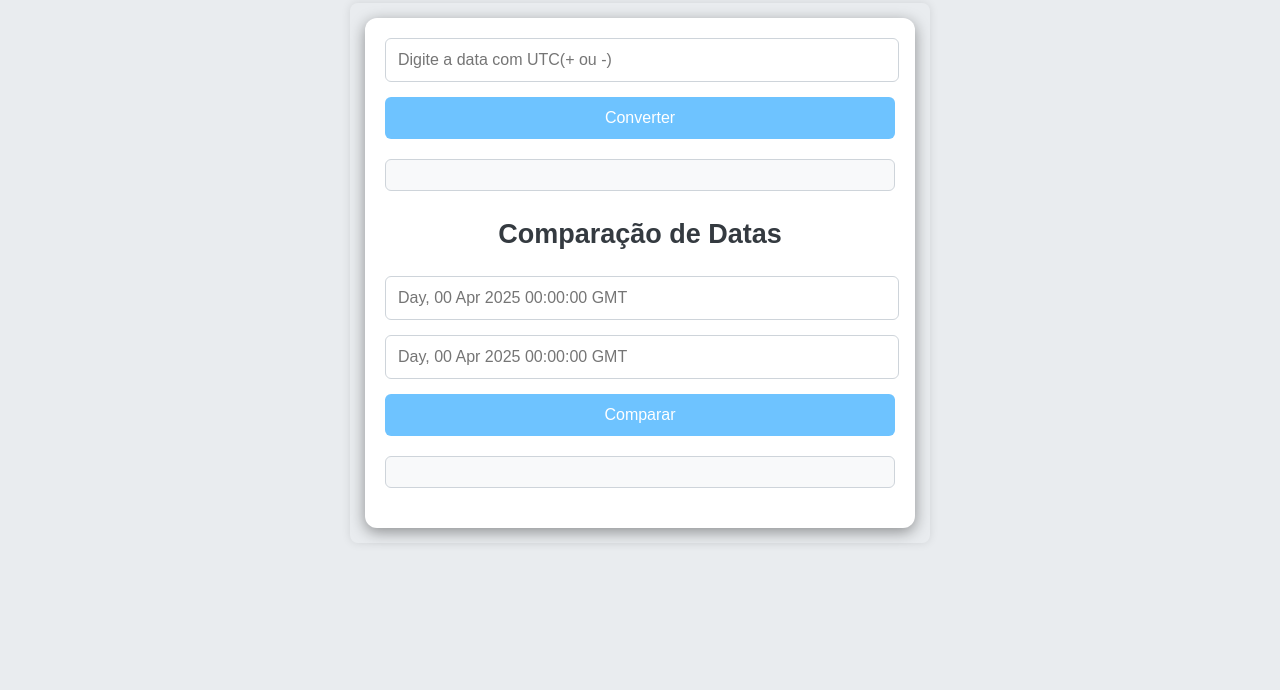
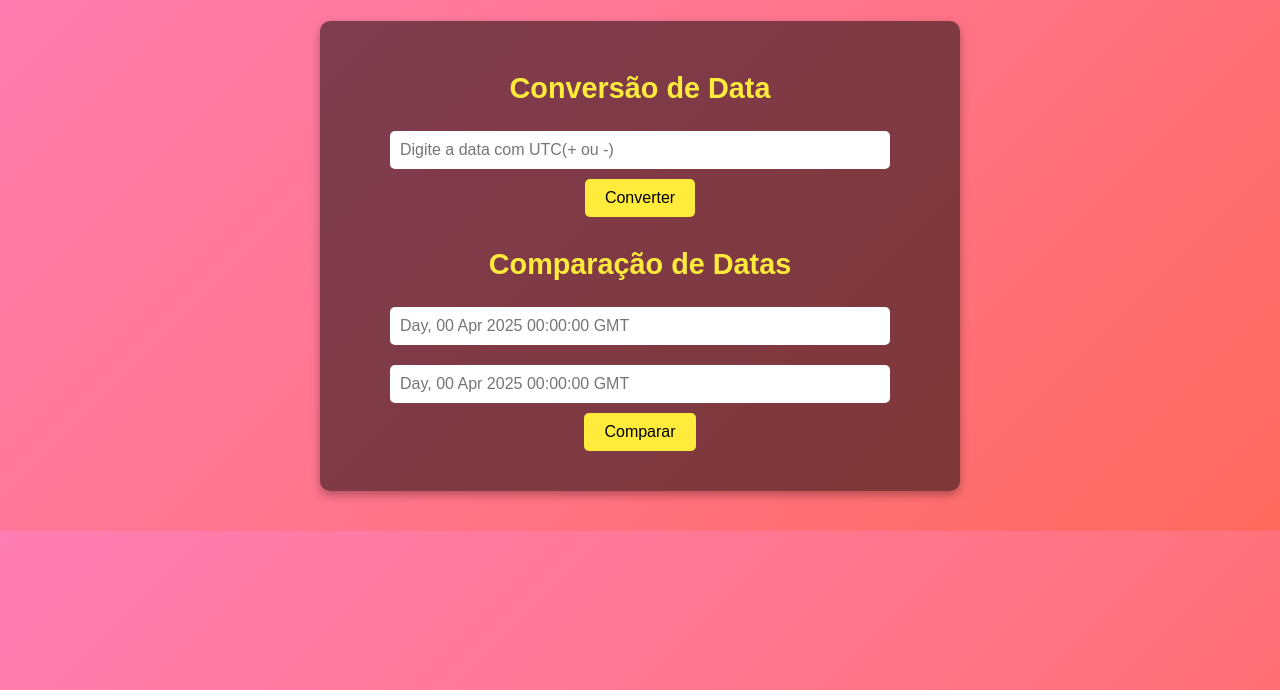
Before and after one commit to IsaacEstolano/prog-II, a website: page public/index.html in a window 1280 px wide. Shown: the part 110-800 px from the top of the page. Drawn offline with Linux system fonts and the light colour scheme.

Commit message:
deixei dahhora

```diff
--- a/public/index.html
+++ b/public/index.html
@@ -12,13 +12,14 @@
     <div class="rainbow">
         <div class="container">
             <div class="input-conv">
+                <h2>Conversão de Data</h2>
                 <input type="text" id="dateInput" placeholder="Digite a data com UTC(+ ou -)">
                 <button id="btnConv">Converter</button>
             </div>
             <div class="result" id="dateOutput"></div>
 
+            <div class="input-comp">
                 <h2>Comparação de Datas</h2>
-        <div class="input-comp">
                 <input type="text" id="date2" placeholder="Day, 00 Apr 2025 00:00:00 GMT">
                 <input type="text" id="date1" placeholder="Day, 00 Apr 2025 00:00:00 GMT">
                 <button id="btnCompare">Comparar</button>
--- a/public/main.css
+++ b/public/main.css
@@ -1,31 +1,32 @@
 body {
     font-family: 'Arial', sans-serif;
-    background-color: #e9ecef;
+    background: linear-gradient(135deg, #ff7eb3, #ff758c, #ff6a5e);
     margin: 0;
     padding: 20px;
-    color: #333;
+    color: #fff;
     line-height: 1.6;
+    text-align: center;
+}
+
+h1 {
+    font-size: 2.5rem;
+    margin-top: 20px;
+    color: #ffeb3b;
+}
+
+h2 {
+    font-size: 1.8rem;
+    margin-bottom: 10px;
+    color: #ffeb3b;
 }
 
 .container {
     max-width: 600px;
-    margin: 0 auto;
-    background: #ffffff;
+    margin: 20px auto;
     padding: 20px;
-    border-radius: 12px;
-    box-shadow: 0 4px 15px rgba(0, 0, 0, 0.4);
-    transition: transform 0.3s ease, box-shadow 0.3s ease;
-}
-
-.container:hover {
-    transform: translateY(-5px);
-    box-shadow: 0 6px 20px rgba(0, 0, 0, 0.3);
-}
-
-h1, h2 {
-    text-align: center;
-    color: #343a40;
-    margin-bottom: 20px;
+    background: rgba(0, 0, 0, 0.5);
+    border-radius: 10px;
+    box-shadow: 0 4px 10px rgba(0, 0, 0, 0.3);
 }
 
 .input-conv, .input-comp {
@@ -33,93 +34,31 @@ h1, h2 {
 }
 
 input[type="text"] {
-    width: calc(100% - 22px);
-    padding: 12px;
-    margin-bottom: 15px;
-    border: 1px solid #ced4da;
-    border-radius: 6px;
-    font-size: 16px;
-    transition: border-color 0.3s ease, box-shadow 0.3s ease;
-}
-
-input[type="text"]:focus {
-    border-color: #80bdff;
-    box-shadow: 0 0 5px rgba(0, 123, 255, 0.5);
-    outline: none;
+    width: 80%;
+    padding: 10px;
+    margin: 10px 0;
+    border: none;
+    border-radius: 5px;
+    font-size: 1rem;
 }
 
 button {
-    width: 100%;
-    padding: 12px;
-    background-color: #6ec3ff;
-    color: white;
+    padding: 10px 20px;
+    font-size: 1rem;
     border: none;
-    border-radius: 6px;
-    font-size: 16px;
+    border-radius: 5px;
     cursor: pointer;
-    transition: background-color 0.3s ease, transform 0.2s ease;
+    background: #ffeb3b;
+    color: #000;
+    transition: background 0.3s ease;
 }
 
 button:hover {
-    background-color: rgb(56, 86, 255);
-    transform: scale(1.05);
+    background: #ffc107;
 }
 
 .result {
-    padding: 15px;
-    background-color: #f8f9fa;
-    border: 1px solid #ced4da;
-    border-radius: 6px;
-    margin-bottom: 20px;
-    color: #212529;
-    font-size: 16px;
+    margin-top: 20px;
+    font-size: 1.2rem;
+    color: #ffeb3b;
 }
-
-.error {
-    color: #dc3545;
-    font-weight: bold;
-    font-size: 16px;
-    text-align: center;
-}
-
-.rainbow {
-    background: linear-gradient(90deg, red, orange, yellow, green, blue, indigo, violet);
-    background-size: 200% 200%;
-    color: transparent;
-    -webkit-background-clip: text;
-    background-clip: text;
-    animation: rainbow 10s infinite;
-    text-align: center;
-    font-size: 18px;
-    font-weight: bold;
-    max-width: 550px;
-    margin: 20px auto;
-    padding: 15px;
-    border-radius: 8px;
-    box-shadow: 0 0 10px rgba(0, 0, 0, 0.1);
-}
-
-@keyframes rainbow {
-    0% { background-position: 0% 50%; }
-    50% { background-position: 100% 50%; }
-    100% { background-position: 0% 50%; }
-}
-
-@media (max-width: 768px) {
-    body {
-        padding: 10px;
-    }
-
-    .container {
-        padding: 15px;
-    }
-
-    input[type="text"], button {
-        font-size: 14px;
-        padding: 10px;
-    }
-
-    .rainbow {
-        font-size: 16px;
-    }
-}
```
Lines whose indentation alone changed are shown as unchanged.
